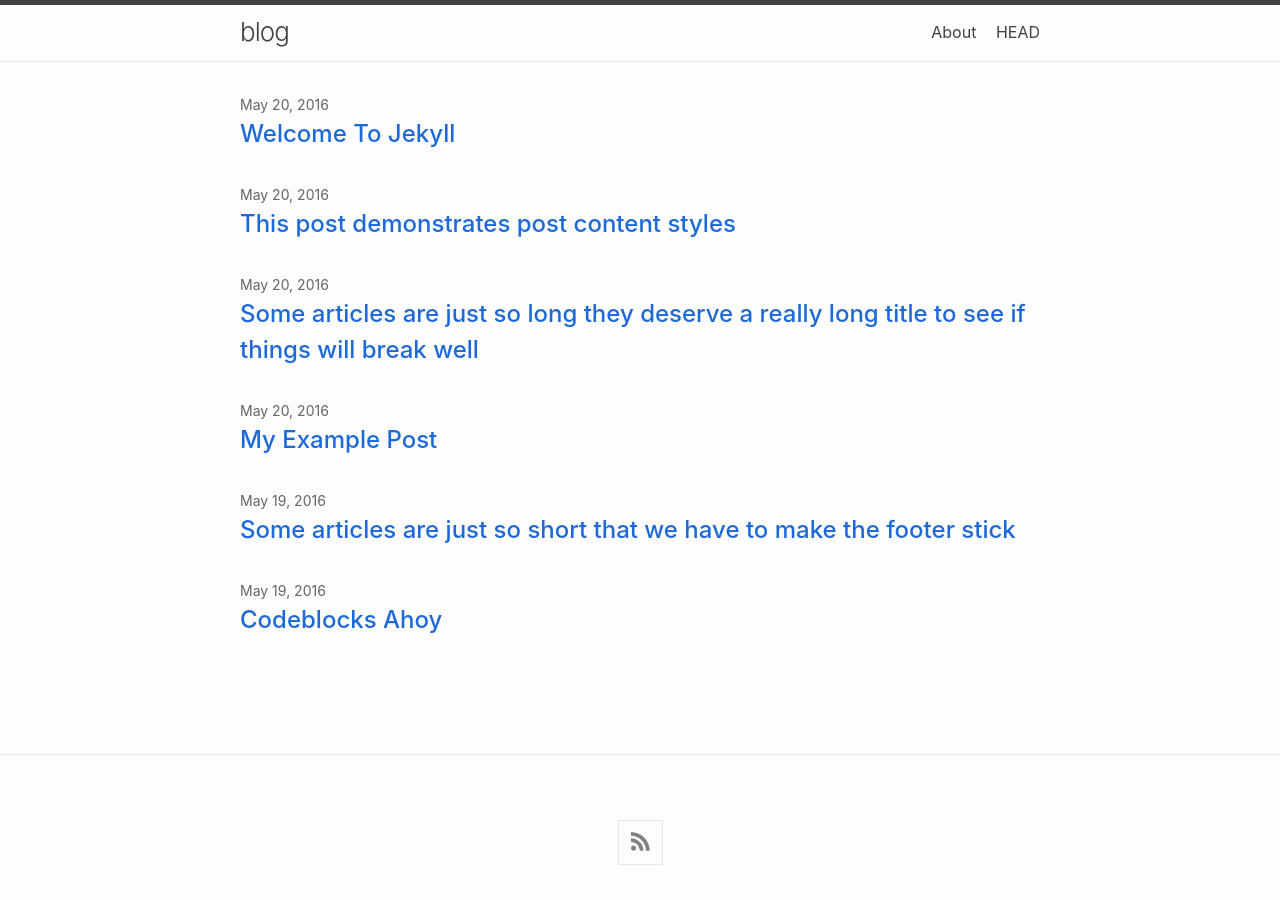
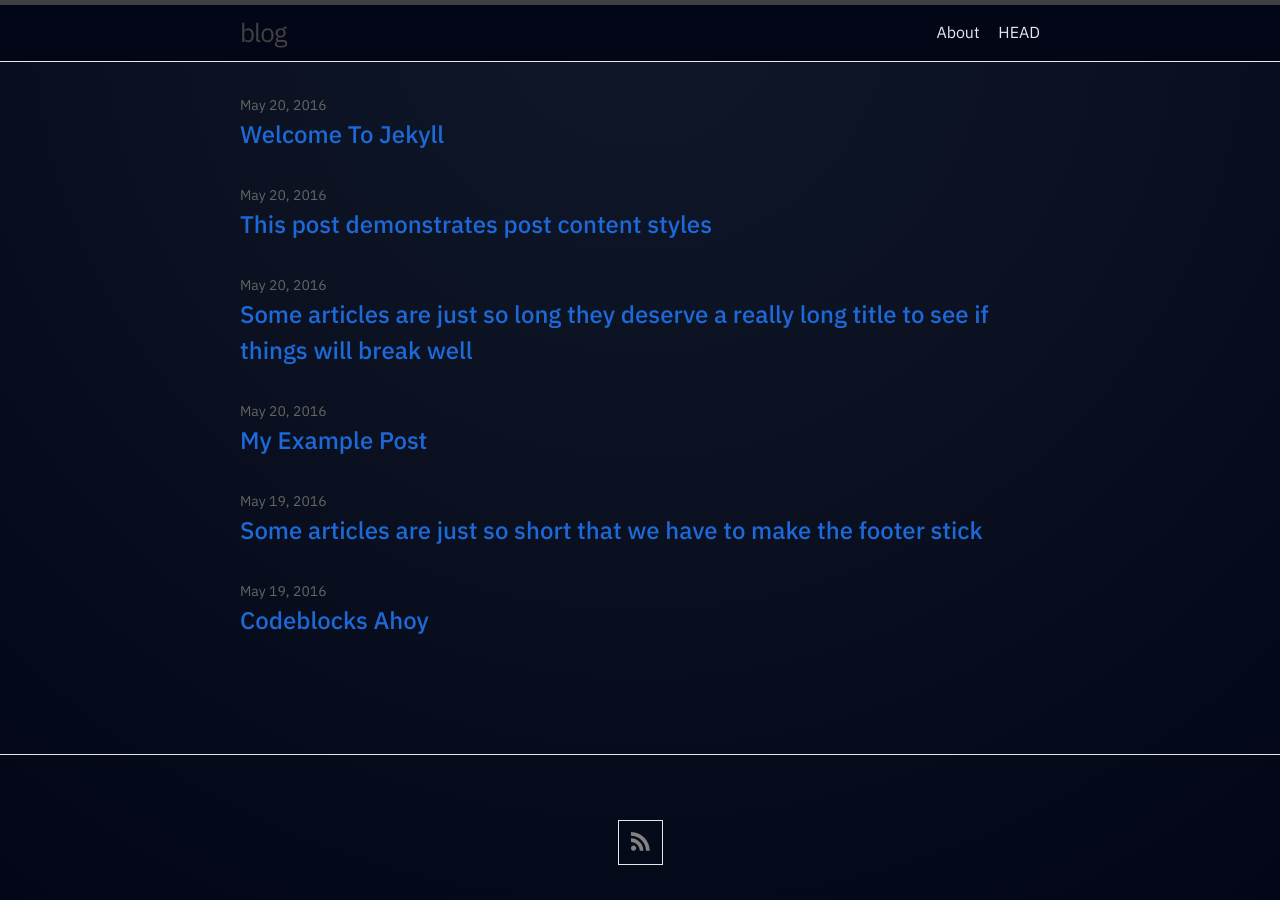
Before and after one commit to skepticpenguin/blog, a Jekyll site: the page built from index.md, in a window 1280 px wide. Built offline with Jekyll 4.4.1, drawn with Linux system fonts in a browser that asks for light colours; nearby versions of some CDN libraries.

Commit message:
Apply font and color theme

```diff
--- a/_sass/minima/custom-styles.scss
+++ b/_sass/minima/custom-styles.scss
@@ -1,2 +1,10 @@
-// Placeholder to allow defining custom styles that override everything else.
-// (Use `_sass/minima/custom-variables.scss` to override variable defaults)
+// Custom styles that override everything else.
+
+body {
+  background: radial-gradient(circle at top, #0f172a 0%, #0b1120 45%, #020617 100%);
+  color: $text-color;
+}
+
+a:hover {
+  opacity: 0.85;
+}
--- a/_sass/minima/custom-variables.scss
+++ b/_sass/minima/custom-variables.scss
@@ -1 +1,4 @@
-// Placeholder to allow overriding predefined variables smoothly.
+// Override predefined variables smoothly.
+$base-font-family: "IBM Plex Sans", "Segoe UI", sans-serif;
+$text-color: #e2e8f0;
+$background-color: #020617;
--- a/assets/css/style.scss
+++ b/assets/css/style.scss
@@ -2,6 +2,8 @@
 # Only the main Sass file needs front matter (the dashes are enough)
 ---
 
+@import url("https://fonts.googleapis.com/css2?family=IBM+Plex+Sans:wght@400;500;600;700&display=swap");
+
 @import
   "minima/skins/{{ site.minima.skin | default: 'classic' }}",
   "minima/initialize";
```
